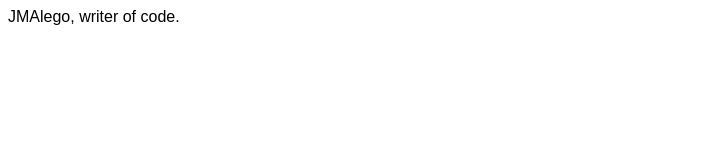
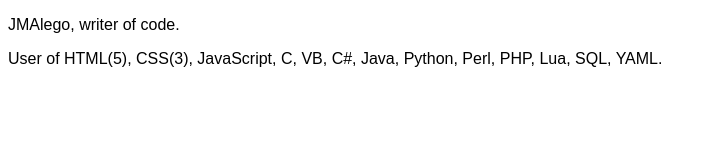
Before and after one commit to JMAlego/JMAlego.github.io, a plain HTML site: page index.html in a window 1280 px wide. Shown: the whole page, without its empty margins (0-716 px from the left). Drawn offline with Linux system fonts and the light colour scheme.

Commit message:
Added Languages

```diff
--- a/index.html
+++ b/index.html
@@ -5,6 +5,7 @@
     <style>body{font-family: sans-serif;}</style>
   </head>
   <body>
-    JMAlego, writer of code.
+    <p>JMAlego, writer of code.</p>
+    <p>User of HTML(5), CSS(3), JavaScript, C, VB, C#, Java, Python, Perl, PHP, Lua, SQL, YAML.</p>
   </body>
 </html>
```
